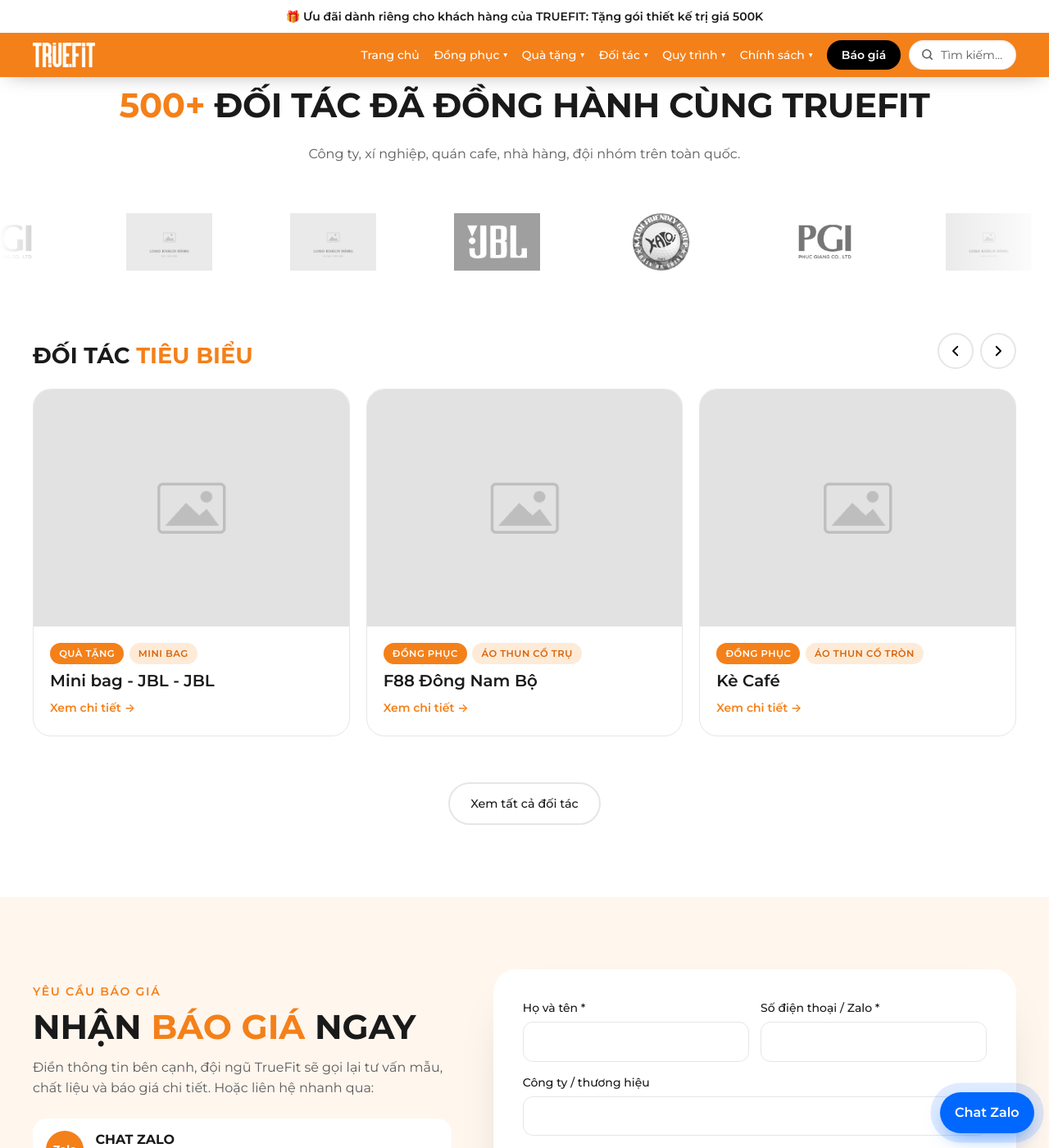
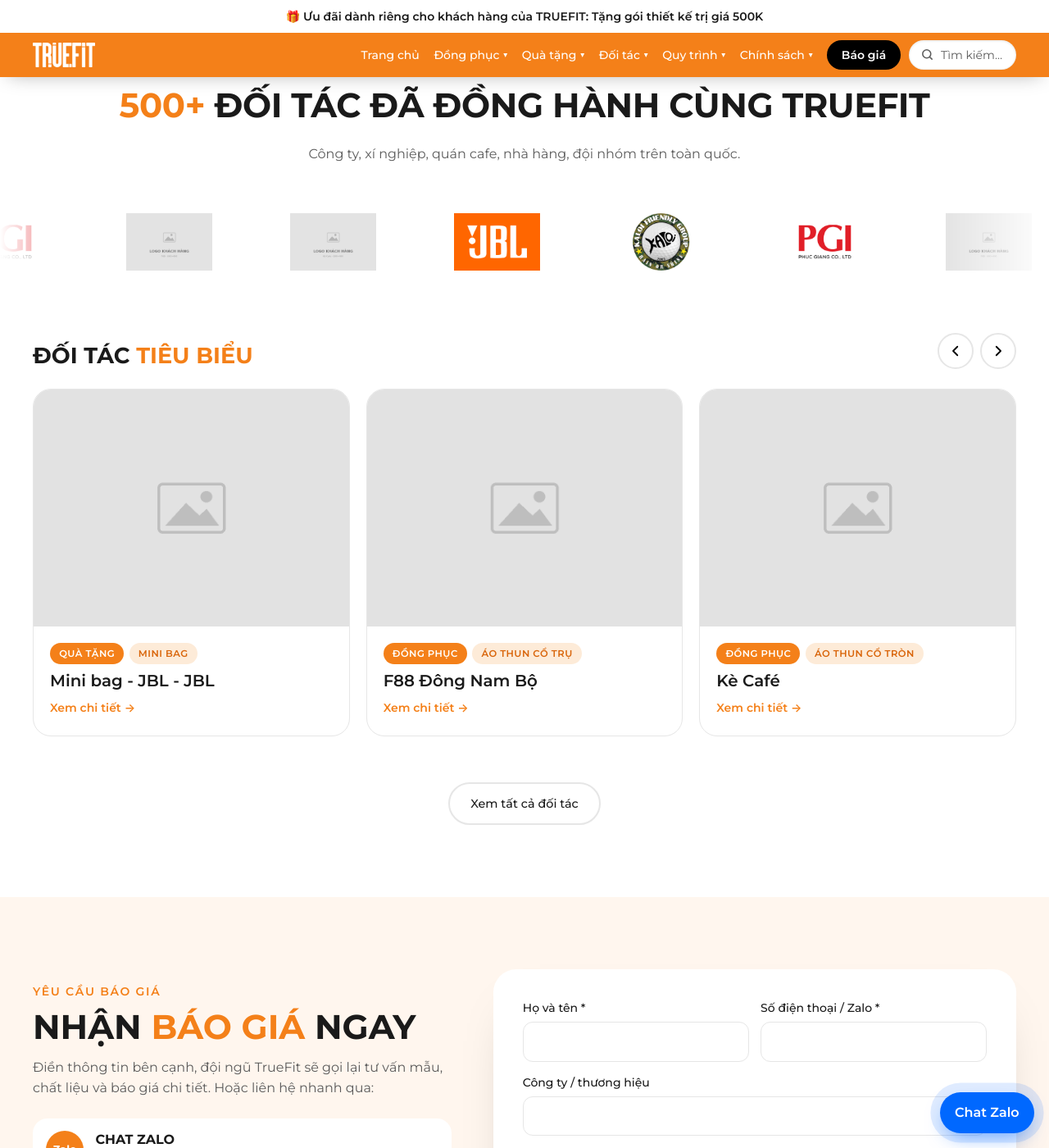
Before and after one commit to bap47/truefit, a Jekyll site: the page built from index.html, in a window 1280 px wide and 1400 px high, scrolled down 3298 px. Shown: the whole window at 82% size. Built offline with Jekyll 4.4.1, drawn with Linux system fonts in a browser that asks for light colours.

Commit message:
Add files via upload

```diff
--- a/assets/css/main.css
+++ b/assets/css/main.css
@@ -853,3 +853,9 @@
   .tf-slide--left .tf-hero__title { margin: 0 auto; }
   .tf-slide--left .tf-slide__in { margin-inline: auto; padding-left: 0; max-width: none; }
 }
+
+/* Trang đối tác: ảnh lớn cùng tỉ lệ 4:3 với thẻ – chỉ 1 size ảnh 1200×900 */
+.tf-pd--kh .tf-pd__main { aspect-ratio: 4 / 3; }
+/* Logo đối tác: hiện màu gốc, hover phóng to nhẹ */
+.tf-marquee__item img { filter: none; opacity: 1; transition: transform .3s var(--ease); }
+.tf-marquee__item:hover img { transform: scale(1.12); }
```
